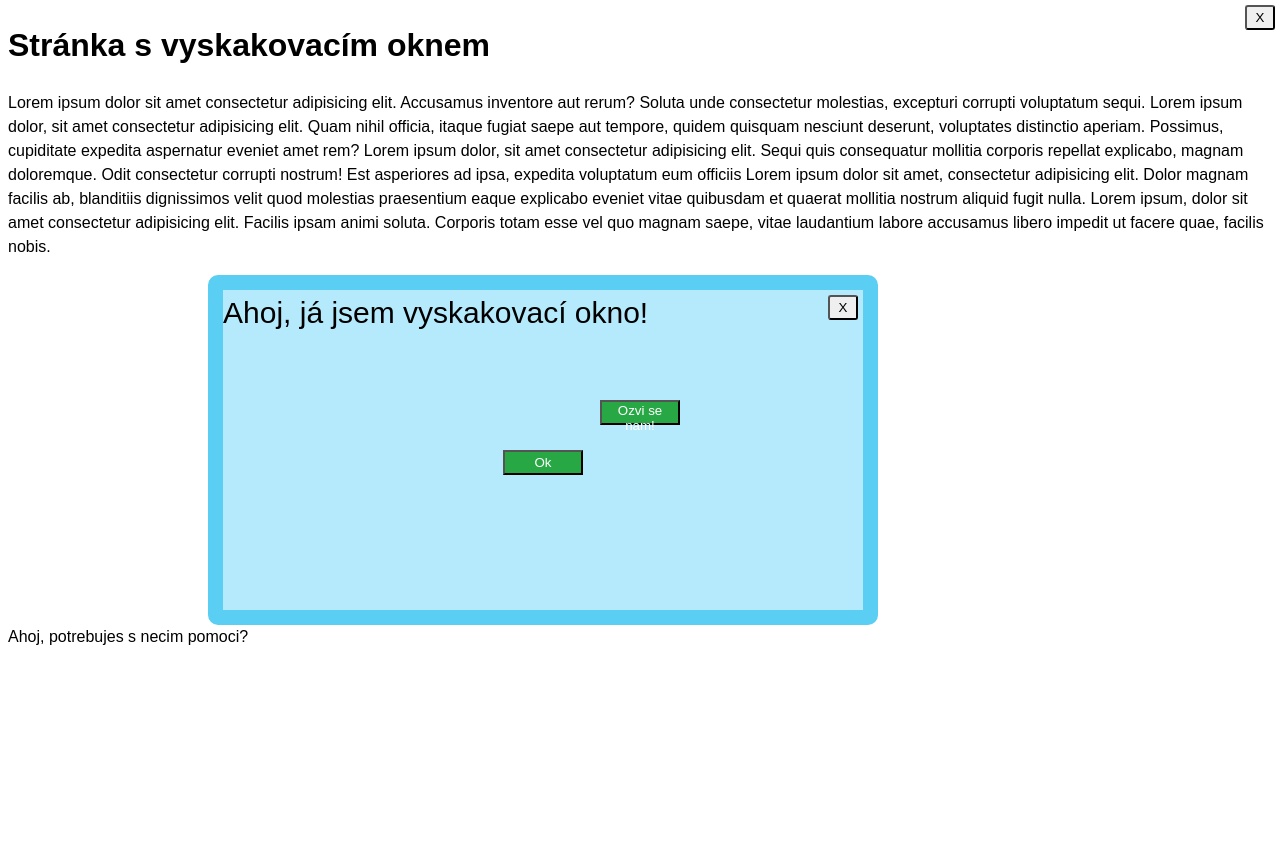
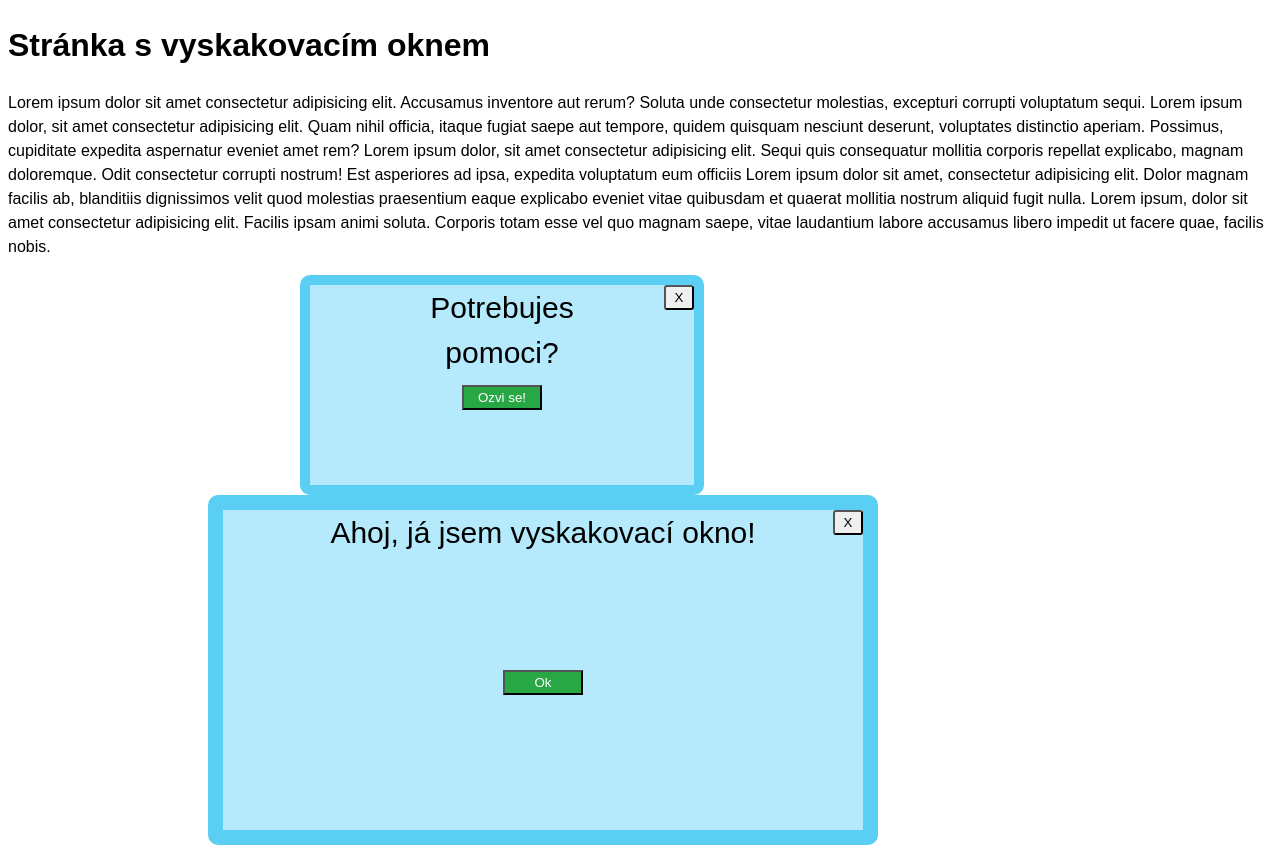
Before and after one commit to evahli/cviceni-vyskakovaci-okno, a plain HTML site: page index.html in a window 1280 px wide. Before the commit the page ends 800 px from the top, so only its background shows below. Drawn offline with Linux system fonts and the light colour scheme.

Commit message:
Add 2nd modal CSS

```diff
--- a/index.html
+++ b/index.html
@@ -50,15 +50,17 @@
       labore accusamus libero impedit ut facere quae, facilis nobis.
     </p>
 
+    <div class="modal2">
+      <button class="ok">Ozvi se!</button>
+      <button class="exit">X</button>
+      Potrebujes <br />
+      pomoci?
+    </div>
+
     <div class="modal">
       <button class="ok">Ok</button>
       <button class="exit">X</button>
       Ahoj, já jsem vyskakovací okno!
     </div>
-    <div class="modal2">
-      <button class="ok">Ozvi se nam!</button>
-      <button class="exit">X</button>
-      Ahoj, potrebujes s necim pomoci?
-    </div>
   </body>
 </html>
--- a/style.css
+++ b/style.css
@@ -5,12 +5,25 @@ body {
 .modal {
   width: 50vw;
   height: 40vh;
+  text-align: center;
   border: 15px solid #5bcef3;
   background-color: #b4eafb;
   border-radius: 10px;
   font-size: 30px;
   position: relative;
   left: 200px;
+}
+
+.modal2 {
+  width: 30vw;
+  height: 25vh;
+  text-align: center;
+  border: 10px solid #5bcef3;
+  background-color: #b4eafb;
+  border-radius: 10px;
+  font-size: 30px;
+  position: sticky;
+  left: 300px;
 }
 
 button {
@@ -26,9 +39,10 @@ button {
   width: 30px;
   border-radius: 3px;
   position: absolute;
-  right: 5px;
-  top: 5px;
+  right: 0px;
+  top: 0px;
 }
+
 
 .ok {
   background-color: #28a745;
```
